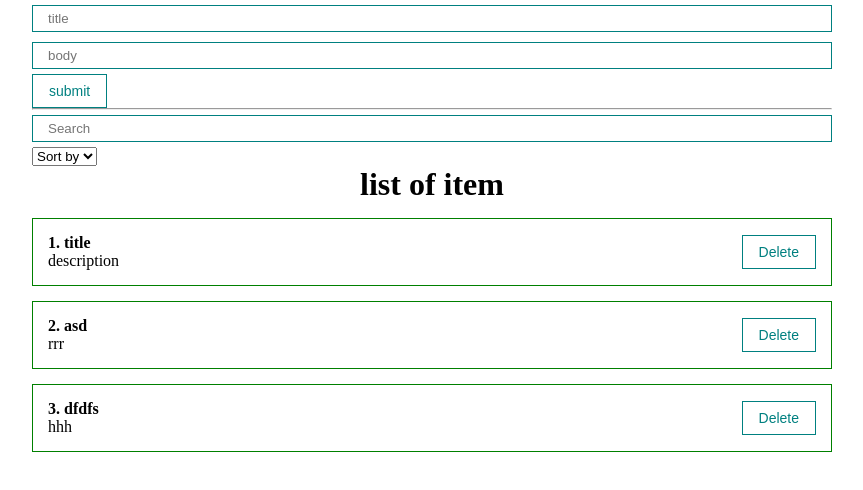
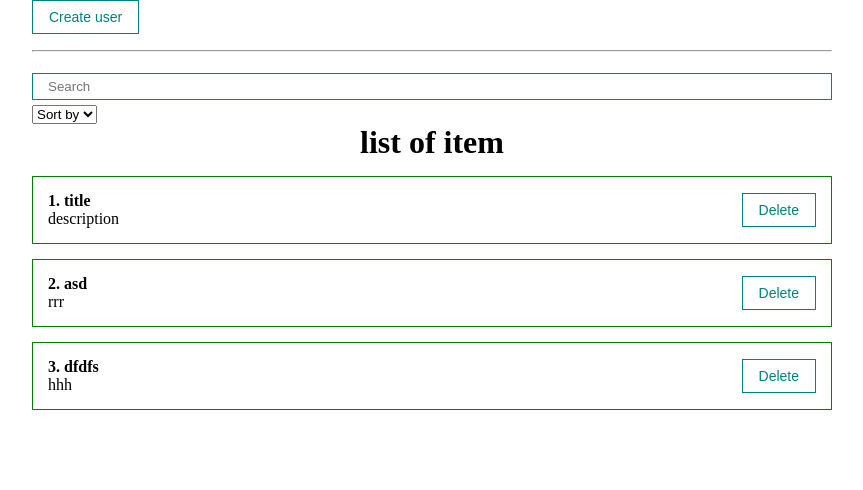
Before and after one commit to nlesyuk/base-react-app, a React (Create React App) app: page / in a window 1280 px wide. Shown: the top 490 px of the page, without its empty margins (208-1071 px from the left). Built offline with nearby package versions, Linux system fonts and the light colour scheme.

Commit message:
Modal decomposition PostForm

```diff
--- a/src/App.js
+++ b/src/App.js
@@ -1,9 +1,9 @@
 import { useState, useMemo } from 'react'
 import PostForm from './components/PostForm';
 import PostList from './components/PostList';
-import MyInput from './components/UI/input/MyInput';
-import MySelect from './components/UI/MySelect/MySelect';
 import PostFilter from './components/PostFilter';
+import MyModal from './components/UI/MyModal/MyModal';
+import MyButton from './components/UI/button/MyButton';
 
 function App() {
   const options = [
@@ -16,13 +16,12 @@ function App() {
     { id: 2, title: 'asd', body: 'rrr' },
     { id: 3, title: 'dfdfs', body: 'hhh' }
   ])
-  // const [selectedSort, setSelectedSort] = useState('')
-  // const [searchQuery, setSearchQuery] = useState('')
-
   const [filter, setFilter] = useState({ sort: '', query: '' })
+  const [visible, setVisible] = useState(false)
 
   function createPost(newPost) {
     setPosts([...posts, { title: newPost.title, body: newPost.body }])
+    setVisible(false)
   }
   function removePost(post) {
     setPosts([...posts.filter(p => p.id !== post.id)])
@@ -42,8 +41,14 @@ function App() {
 
   return (
     <div className="App">
-      <PostForm create={createPost} />
-      <hr ></hr>
+      <MyButton onClick={() => setVisible(!visible)}>
+        Create user
+      </MyButton>
+      <MyModal visible={visible} setVisible={setVisible}>
+        <PostForm create={createPost} />
+      </MyModal>
+
+      <hr style={{ margin: '16px 0' }}></hr>
       <PostFilter
         filter={filter}
         setFilter={setFilter}
```
